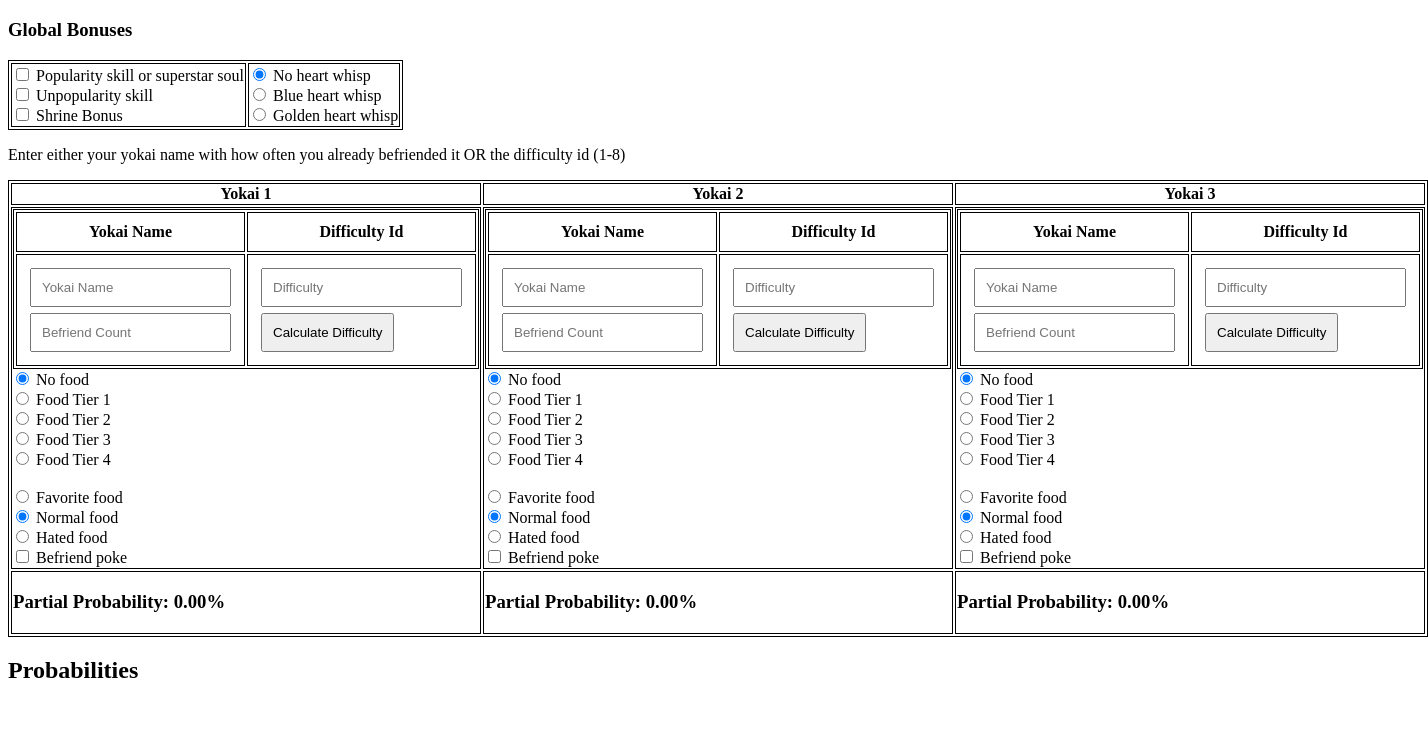
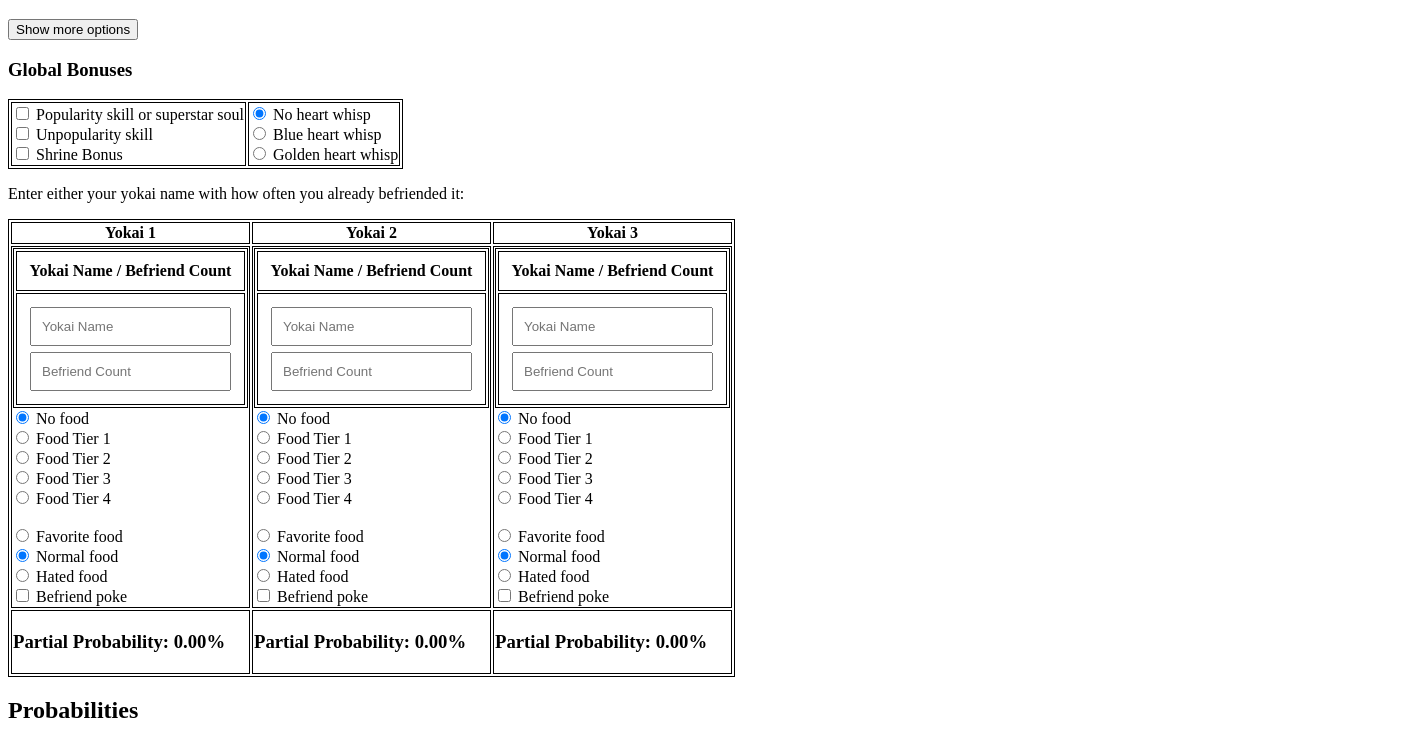
Before and after one commit to swopis/YW-Befriend-Calculator, a plain HTML site: page index.html in a window 1280 px wide. Shown: the part 61-805 px from the top of the page, 1428 px wide, since content can reach past the window. Drawn offline with Linux system fonts and the light colour scheme.

Commit message:
advanced mode

```diff
--- a/build.js
+++ b/build.js
@@ -4,9 +4,9 @@
 				<table cellpadding="10px">
 					<tr>
 						<th>
-							Yokai Name
+							Yokai Name / Befriend Count
 						</th>
-						<th>
+						<th class="advanced" hidden>
 							Difficulty Id
 						</th>
 					</tr>
@@ -16,7 +16,7 @@
 							<br />
 							<input id="yk_count_%I" type="number" placeholder="Befriend Count" oninput="calculate(true)" />
 						</td>
-						<td>
+						<td class="advanced" hidden>
 							<input id="bef_id_%I" type="number" placeholder="Difficulty" oninput="calculate()" />
 							<br />
 							<input id="calc_bef_id_%I" type="button" value="Calculate Difficulty" onclick="calcDiff(%I)" />
@@ -81,3 +81,17 @@
 	</table>`;
 
 document.getElementById("data").innerHTML = fullHTML;
+
+let advanced = true;
+function toggleAdvanced() {
+	advanced = !advanced;
+
+	for (let e of document.getElementsByClassName("advanced")) {
+		e.hidden = !advanced;
+	}
+	let mode = advanced ? "less" : "more";
+	document.getElementById("advBtn").innerHTML = "Show " + mode + " options";
+
+}
+
+toggleAdvanced();
--- a/index.html
+++ b/index.html
@@ -17,6 +17,7 @@
 
 <body>
 	<h1>Yokai Watch 2 Befriend Calculator</h1>
+	<button onclick="toggleAdvanced()" id="advBtn"></button>
 	<h3>Global Bonuses</h3>
 	<table>
 		<tr>
@@ -44,7 +45,7 @@
 		</tr>
 
 	</table>
-	<p>Enter either your yokai name with how often you already befriended it OR the difficulty id (1-8)</p>
+	<p>Enter either your yokai name with how often you already befriended it:</p>
 
 	<div id="data"></div>
 
```
